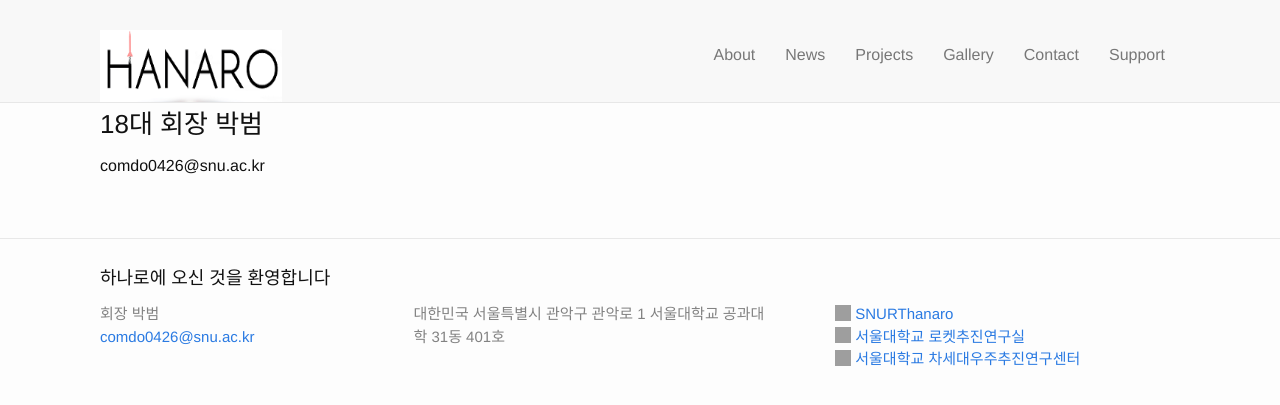
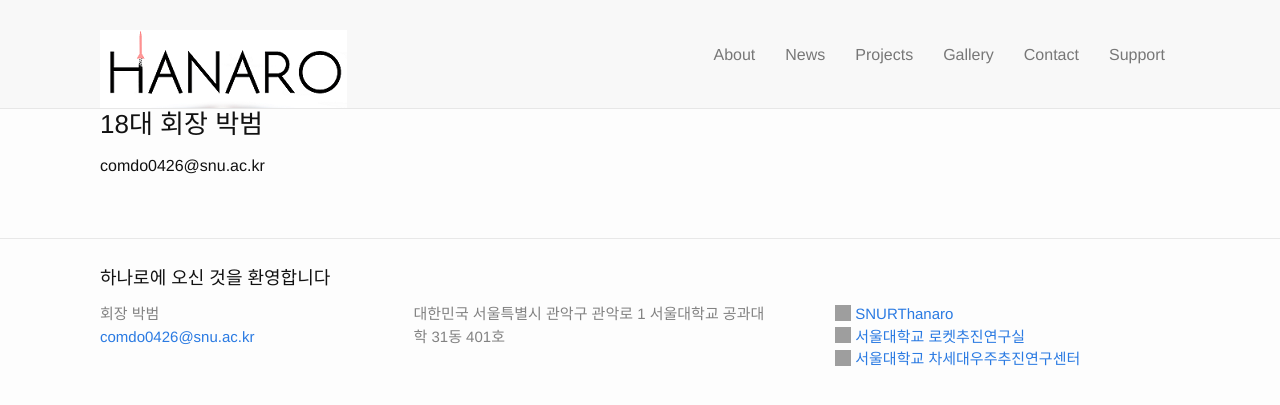
Before and after one commit to Hanaro2021/hanaro.github.io, a Jekyll site: the page built from _pages/5.contact.md, in a window 1280 px wide. Shown: the top 405 px of the page. Built offline with Jekyll 4.4.1, drawn with Linux system fonts in a browser that asks for light colours; nearby versions of some CDN libraries; grey boxes are pictures that could not be loaded.

Commit message:
Update header.html

```diff
--- a/_includes/header.html
+++ b/_includes/header.html
@@ -7,7 +7,7 @@
         <span class="icon-bar"></span>
       </button>
       <a href="{{ "/about/" | relative_url}}" class="link-button">
-        <img src="{{ '/assets/logo/hanarologo.png' | prepend: site.baseurl }}" style="width:181.67px; height:72.4px;">
+        <img src="{{ '/assets/logo/hanarologo.png' | prepend: site.baseurl }}" style="width:247px; height:78px;">
       </a>
     </div>
 
```
